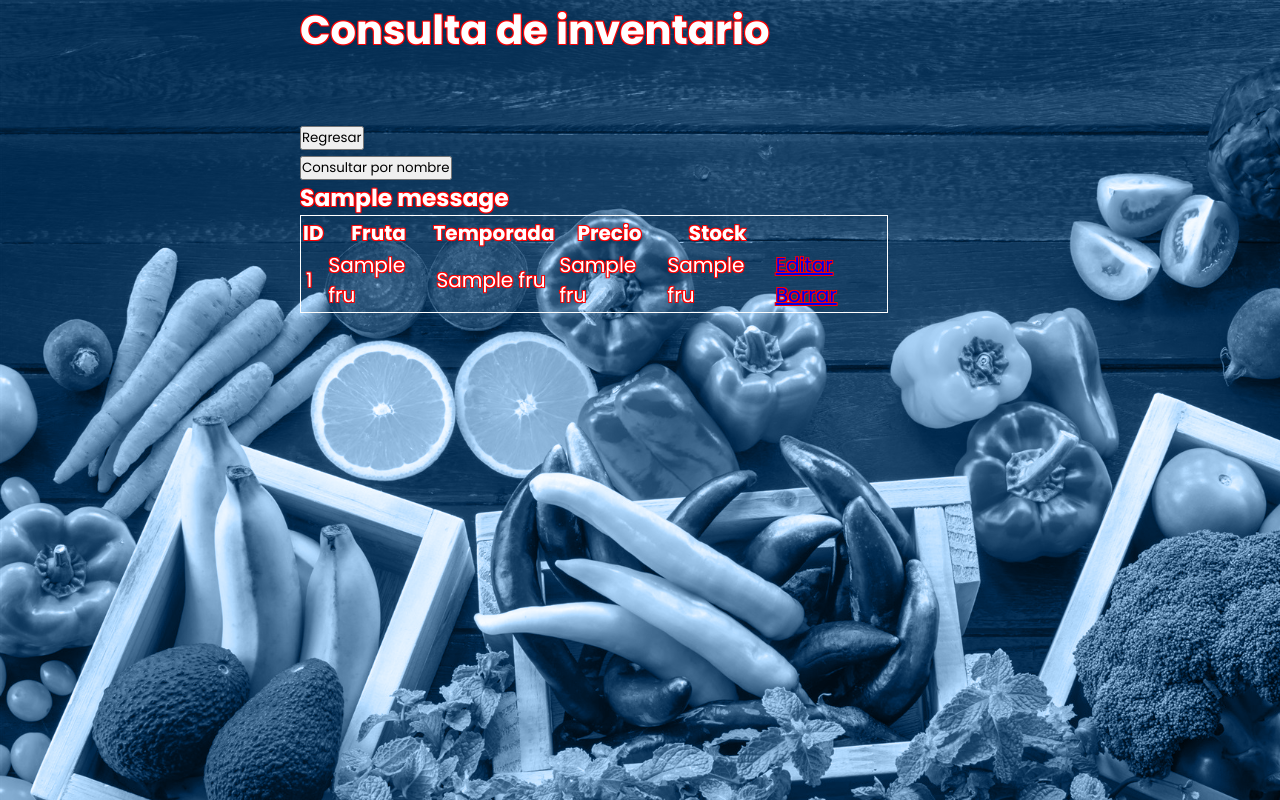
After one commit to NickyLugo/PythonAndFlask, a Flask app: template 006.Fruteria_la_toronjita/templates/consulta-por-nombre.html in a window 1280 px wide. The commit adds this page. Run offline with Flask 3, Linux system fonts and the light colour scheme; the template is opened without the code that fills it: most values are stand-ins (such as "Sample title", 1, 10 or a date in 2020); one stand-in notice (Sample message) is shown; some libraries are stand-ins or nearby versions.

Commit message:
CSS para la vista de Consulta por nombre

```diff
--- a/004.ProyectoIntegrador/templates/alta-persona.html
+++ b/004.ProyectoIntegrador/templates/alta-persona.html
@@ -61,14 +61,13 @@
       </div>
 
       <div class="button">
-        <input type="submit" formaction="/" value="Log-in usuario">
+        <input type="submit" formaction="/" value="Log-in usuario" formnovalidate>
       </div>
 
       <div class="button">
         <input type="submit" formaction="/registro-personas-unes" formmethod="POST"  value="Registro nuevo">
       </div>
 
-
   </form>
 </body>
 </html>
--- /dev/null
+++ b/006.Fruteria_la_toronjita/static/css/consulta.css
@@ -0,0 +1,60 @@
+@import url('https://fonts.googleapis.com/css2?family=Poppins:wght@300;400;500;600;700;800;900&display=swap');
+*
+{
+    margin: 0;
+    padding: 0;
+    box-sizing: border-box;
+    font-family: 'Poppins', sans-serif;
+}
+body
+{
+    padding-left: 300px;
+    font-size: 20px;
+    font: bold;
+    align-items: center;
+    min-height: 90vh;
+    background: url("../img/imgFruteria002.jpg") no-repeat, center top;
+    background-size: cover;
+    background-color: #012a4f; /* Adjust the color to achieve desired greyscale effect */
+    background-blend-mode: luminosity;
+    height: 100vh;
+    /* font-weight: 400; */
+    color: white;
+    text-shadow: -1px -1px 0 red, 1px -1px 0 red, -1px 1px 0 red, 1px 1px 0 red;
+}
+
+.flashed-messages {
+    color: red;
+    font-size: 16px;
+    font: thin;
+    text-shadow: none;
+  }
+
+  form.guards-consulta:hover {
+    font-weight: bold;
+    color: aqua;
+  }
+
+.button {
+    font-weight: bold;
+    width: 150px;
+    margin: 5px 5px;
+    background: none;
+    /* background: linear-gradient(135deg, #14e7e7, #b237e3); */
+  }
+
+  .button:hover {
+    font-size: 22px;
+    text-shadow: -1px -1px 0 white, 1px -1px 0   white, -1px 1px 0   white, 1px 1px 0  white;
+    background: linear-gradient(135deg, #5fe9e4, rgba(186, 70, 224, 0.8));
+  }
+
+  table {
+    width: 60%;
+    margin: none;
+    border: 1px solid white;
+  }
+
+  td {
+    padding: 0px 3px; /* Add space between columns by adjusting the padding */
+  }
--- /dev/null
+++ b/006.Fruteria_la_toronjita/templates/consulta-por-nombre.html
@@ -0,0 +1,53 @@
+<!DOCTYPE html>
+<head>
+    <meta charset="UTF-8">
+    <meta name="viewport" content="width=device-width, initial-scale=1.0">
+    <title>Consulta de Frutas</title>
+    <link rel="stylesheet" href="../static/css/consulta.css">
+</head>
+<body>
+    <h1>Consulta de inventario</h1>
+    <br>
+    <br>
+    <form action=/>
+        <button href=> Regresar </button>
+    </form>
+    <form action=/ChecarFruta>
+        <button href=> Consultar por nombre </button>
+        <br>
+    {% with mensajes= get_flashed_messages()%}
+        {%if mensajes%}
+            {%for msj in mensajes%}
+            <h3> {{msj}} </h3>
+            {% endfor %}
+        {% endif %}
+    {% endwith%}
+    </form>
+    <table>
+        <thead>
+          <tr>
+            <th>ID</th>
+            <th>Fruta</th>
+            <th>Temporada</th>
+            <th>Precio</th>
+            <th>Stock</th>
+          </tr>
+        </thead>
+        <tbody>
+            {% for fru in listafruta%}
+                <tr>
+                    <td>{{fru.0}}</td>
+                    <td>{{fru.1}}</td>
+                    <td>{{fru.2}}</td>
+                    <td>{{fru.3}}</td>
+                    <td>{{fru.4}}</td>
+                    <td>
+                        <a href=/editar/{{fru.0}} > Editar</a>
+                        <a href=/eliminar/{{fru.0}}> Borrar</a>
+                    </td>
+                </tr>
+            {%endfor%}
+        </tbody>
+      </table>
+</body>
+</html>
--- a/006.Fruteria_la_toronjita/templates/index.html
+++ b/006.Fruteria_la_toronjita/templates/index.html
@@ -37,6 +37,10 @@
         <!-- Para evitar que no tenga funcionalidad, agregamos el tipo de botón = submit -->
         <button class="guarda-consulta">
             <button type="submit">Guardar</button>
+        </button>
+    </form>
+    <form action="/Consulta-por-nombre">
+        <button class="buscar-por-nombre">
             <button type="submit">Consultar por nombre</button>
         </button>
     </form>
```
Also changed, not shown: 004.ProyectoIntegrador/static/css/style-login-unes.css (+13 -6 lines), 004.ProyectoIntegrador/templates/login-unes.html (+21 -1 lines), 004.ProyectoIntegrador/templates/perfil-usuario.html (+9 -1 lines), 004.ProyectoIntegrador/unes_servicio.py (+9 -1 lines), 006.Fruteria_la_toronjita/templates/buscar-por-nombre.html (deleted, +0 -45 lines), 006.Fruteria_la_toronjita/templates/consultando.html (added, +47 -0 lines), 006.Fruteria_la_toronjita/toronjita_service.py (+31 -6 lines), 004.ProyectoIntegrador/scripts/tablas db_unes_s181.sql (line endings or trailing spaces), 006.Fruteria_la_toronjita/static/img/imgFruteria002.jpg (added), 022.Python Practice/appAlterna.py (added).
